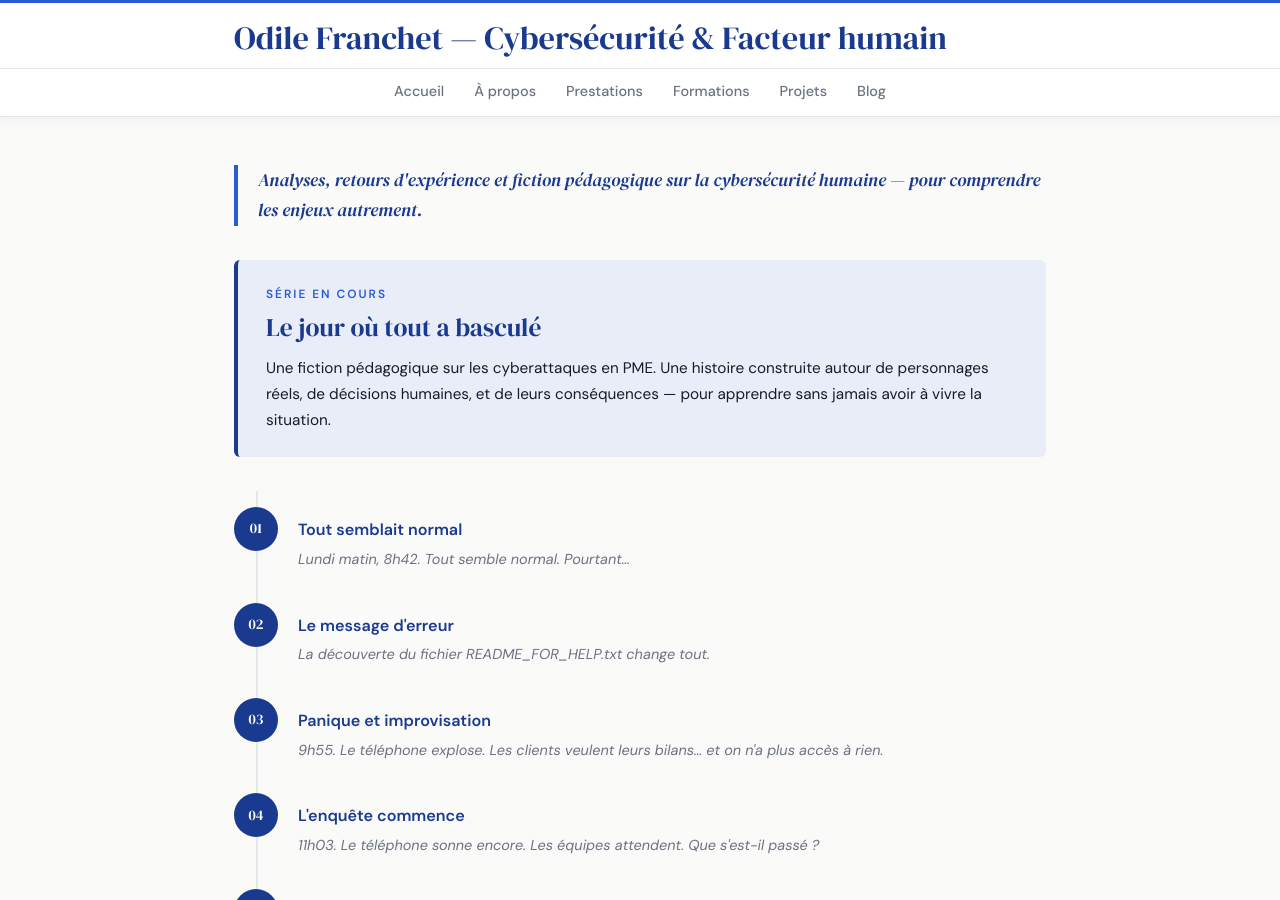
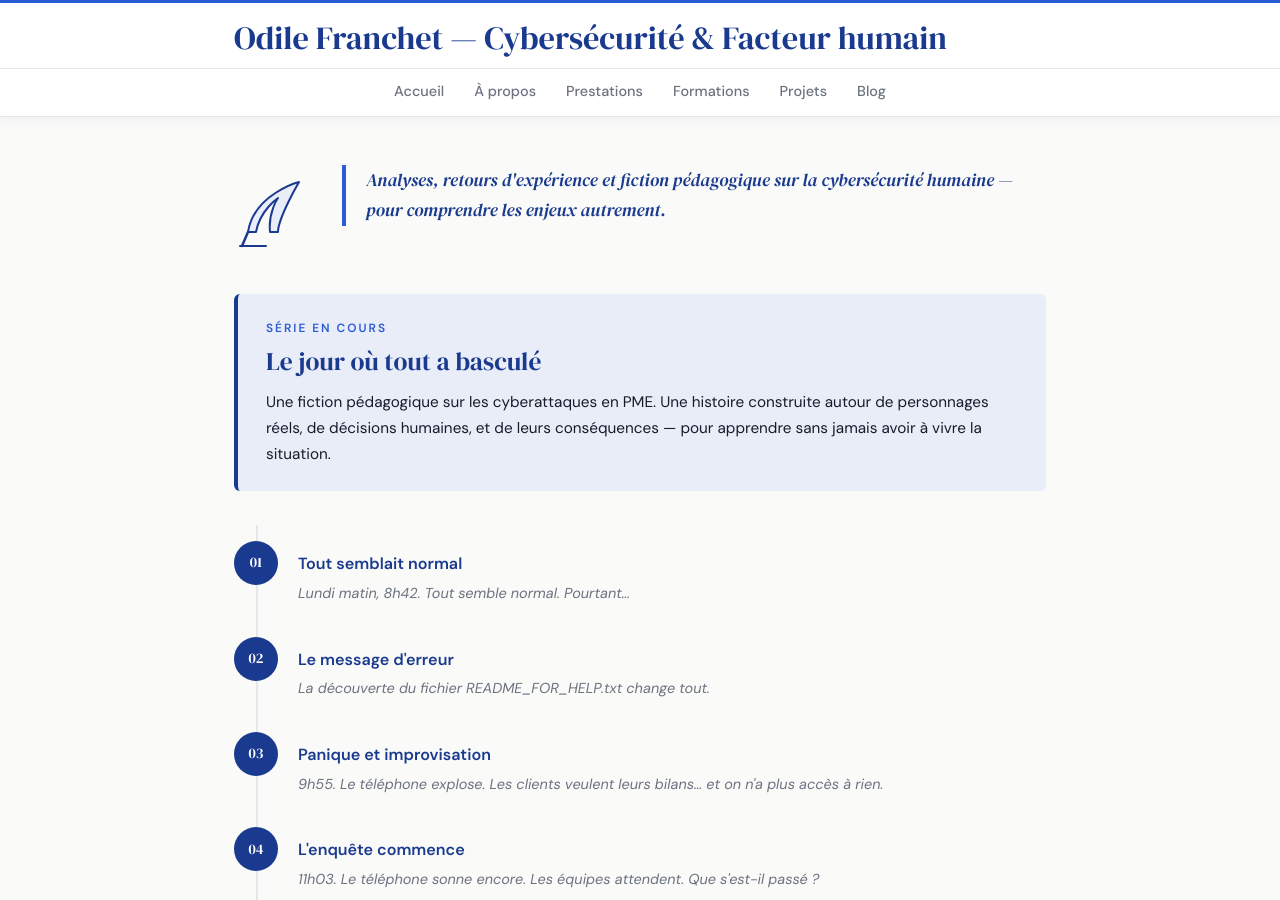
Before and after one commit to ofranchet73/ofranchet73.github.io, a Jekyll site: the page built from blog.md, in a window 1280 px wide and 900 px high. Built offline with Jekyll 4.4.1, drawn with Linux system fonts in a browser that asks for light colours.

Commit message:
Update blog.html

```diff
--- a/_layouts/blog.html
+++ b/_layouts/blog.html
@@ -5,8 +5,17 @@ layout: default
 <div class="page-wrap">
   <div class="page-body">
 
-    <div class="page-intro">
-      <p>Analyses, retours d'expérience et fiction pédagogique sur la cybersécurité humaine — pour comprendre les enjeux autrement.</p>
+    <div class="prestation-hero">
+      <svg class="prestation-picto" viewBox="0 0 80 80" xmlns="http://www.w3.org/2000/svg">
+        <path d="M65 8 C65 8 20 20 14 58 L22 58 C26 36 44 24 44 24 C44 24 34 38 36 58 L44 58 C44 44 65 8 65 8 Z" fill="#e8edf8" stroke="#1a3a8f" stroke-width="2" stroke-linejoin="round"/>
+        <path d="M14 58 L8 72" stroke="#1a3a8f" stroke-width="2.5" stroke-linecap="round"/>
+        <line x1="6" y1="72" x2="32" y2="72" stroke="#1a3a8f" stroke-width="2" stroke-linecap="round"/>
+      </svg>
+      <div class="prestation-hero-text">
+        <div class="page-intro">
+          <p>Analyses, retours d'expérience et fiction pédagogique sur la cybersécurité humaine — pour comprendre les enjeux autrement.</p>
+        </div>
+      </div>
     </div>
 
     <div class="serie-header">
```
